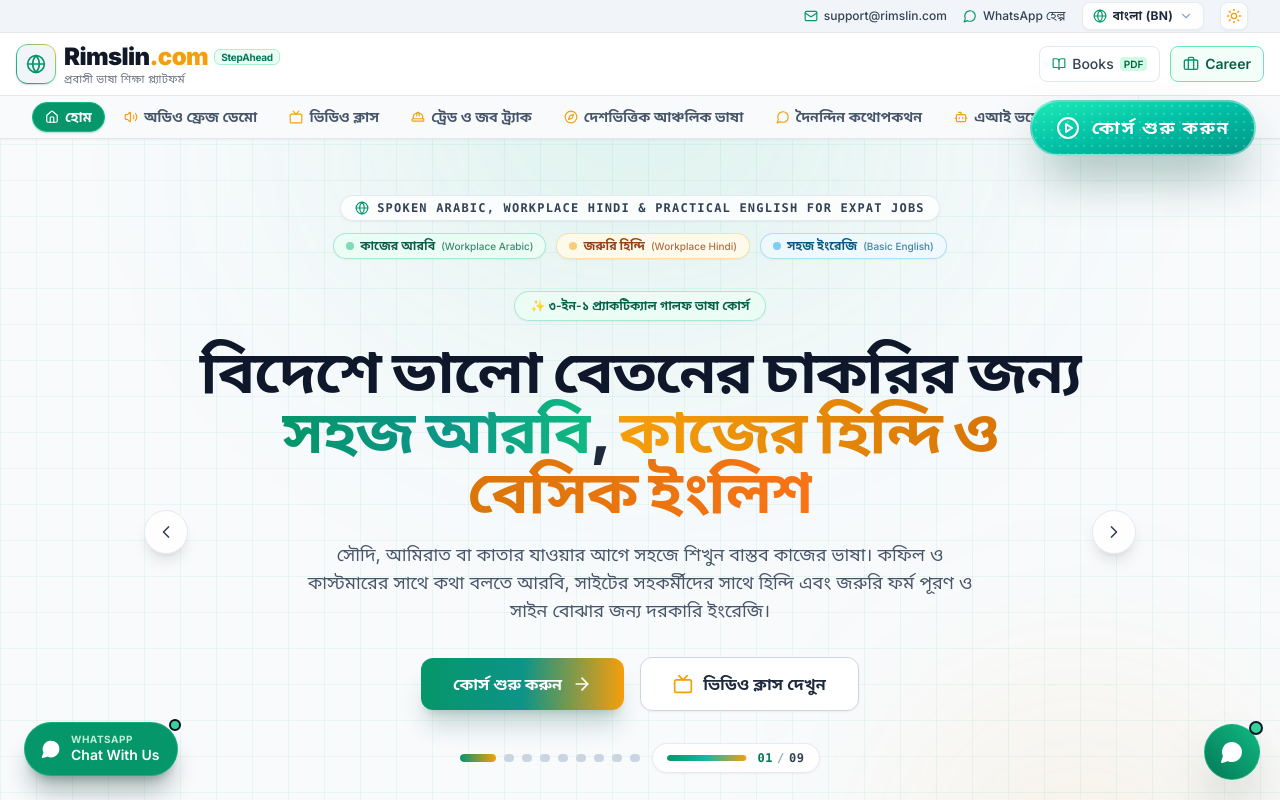
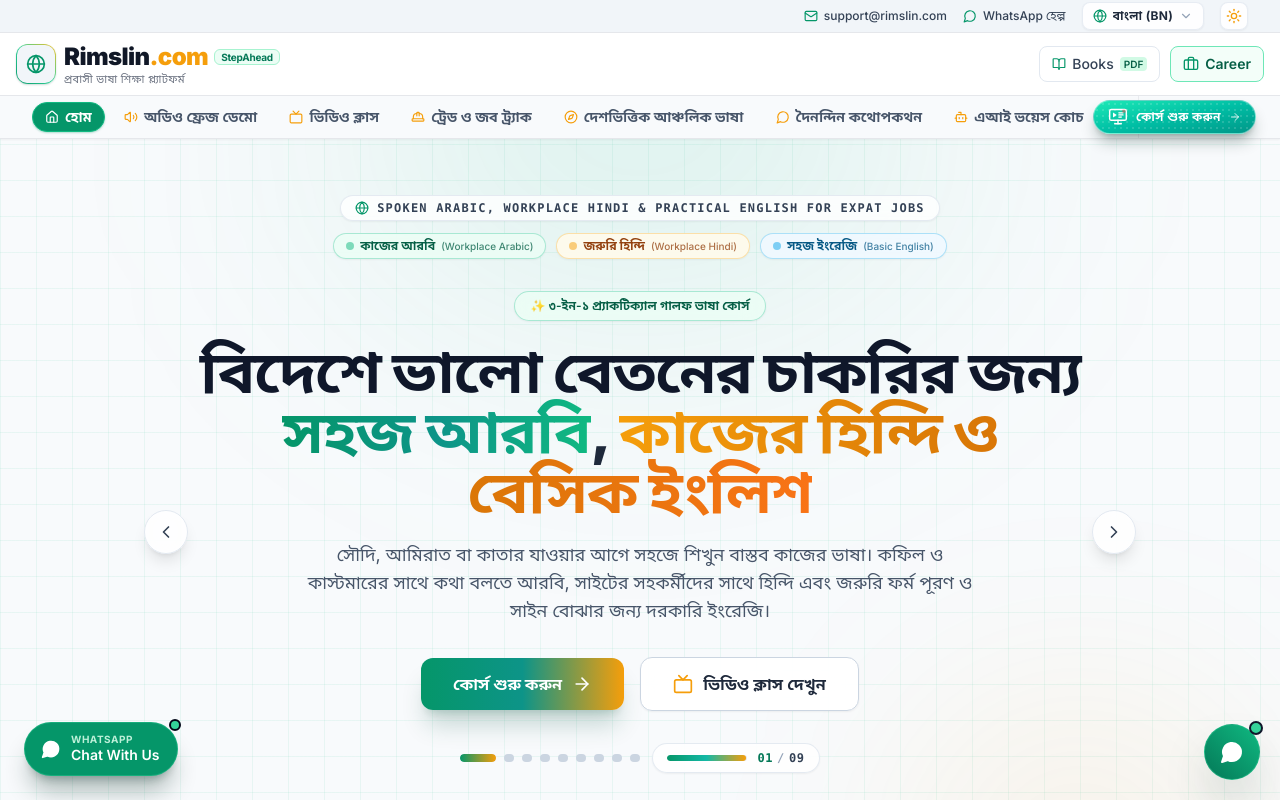
Before and after one commit to arif25/rimslin.com, a Next.js app: page / in a window 1280 px wide. Shown: the top 800 px of the page. Built offline with nearby package versions, Linux system fonts and the light colour scheme.

Commit message:
style(cta): refine course button with compact dimensions and multi-learning icon

```diff
--- a/components/Navbar.tsx
+++ b/components/Navbar.tsx
@@ -778,11 +778,11 @@ export default function Navbar() {
       )}
 
       {/* ========================================================================= */}
-      {/* PERSISTENT FLOATING STICKY "START COURSE" FAB (Top 100px, Right)         */}
+      {/* PERSISTENT FLOATING STICKY "START COURSE" BUTTON (Top 100px, Right)      */}
       {/* ========================================================================= */}
       <Link
         href={pathname === "/" ? "#course-plans" : "/#course-plans"}
-        className={`fixed top-[100px] right-3 sm:right-6 z-40 flex items-center gap-3 px-6 py-3 rounded-full bg-gradient-to-br from-[#1DE9B6] via-[#00BFA5] to-[#009688] hover:from-[#00F5D4] hover:via-[#1DE9B6] hover:to-[#00BFA5] border-2 border-white/40 shadow-2xl shadow-emerald-900/50 hover:shadow-emerald-900/70 hover:scale-105 active:scale-95 transition-all duration-300 ease-out group overflow-hidden select-none ${
+        className={`fixed top-[100px] right-3 sm:right-6 z-40 flex items-center gap-2 px-3.5 py-1.5 rounded-full bg-gradient-to-br from-[#1DE9B6] via-[#00BFA5] to-[#009688] hover:from-[#00F5D4] hover:via-[#1DE9B6] hover:to-[#00BFA5] border border-white/40 shadow-lg shadow-emerald-950/30 hover:shadow-xl hover:shadow-emerald-950/45 hover:scale-105 active:scale-95 transition-all duration-200 ease-out group overflow-hidden select-none ${
           isMobileDrawerOpen ? "opacity-0 pointer-events-none" : "opacity-100"
         }`}
         title={t.navbar.startCourse}
@@ -791,22 +791,47 @@ export default function Navbar() {
         {/* Subtle dot pattern texture overlay */}
         <div
           aria-hidden="true"
-          className="absolute inset-0 rounded-full opacity-20 pointer-events-none bg-[radial-gradient(#fff_1.5px,transparent_1.5px)] [background-size:8px_8px]"
+          className="absolute inset-0 rounded-full opacity-15 pointer-events-none bg-[radial-gradient(#fff_1px,transparent_1px)] [background-size:6px_6px]"
         />
 
         {/* Traveling light shine animation on hover */}
         <div
           aria-hidden="true"
-          className="absolute inset-0 -translate-x-full group-hover:translate-x-full bg-gradient-to-r from-transparent via-white/35 to-transparent transition-transform duration-1000 ease-in-out pointer-events-none"
+          className="absolute inset-0 -translate-x-full group-hover:translate-x-full bg-gradient-to-r from-transparent via-white/30 to-transparent transition-transform duration-700 ease-in-out pointer-events-none"
         />
 
-        {/* Prominent White Play Icon in Circle */}
-        <PlayCircle className="w-6 h-6 text-white shrink-0 relative z-10 drop-shadow-sm transition-transform duration-300 group-hover:scale-110" />
+        {/* Comprehensive Multi-Concept Course Learning Icon (Video, Docs/PDF, Live Online) */}
+        <svg
+          viewBox="0 0 24 24"
+          fill="none"
+          stroke="currentColor"
+          strokeWidth="1.75"
+          strokeLinecap="round"
+          strokeLinejoin="round"
+          className="w-4.5 h-4.5 sm:w-5 sm:h-5 text-white shrink-0 relative z-10 drop-shadow-sm transition-transform duration-200 group-hover:scale-110"
+          aria-hidden="true"
+        >
+          {/* Screen / Monitor frame */}
+          <rect x="2" y="3" width="20" height="13" rx="2" />
+          <path d="M8 20h8" />
+          <path d="M12 16v4" />
+          {/* Video Lesson: Play triangle badge */}
+          <polygon points="6,6.5 10.5,9.5 6,12.5" fill="currentColor" stroke="none" />
+          {/* Document / PDF Curriculum Lines */}
+          <line x1="13" y1="7" x2="18" y2="7" strokeWidth="1.5" />
+          <line x1="13" y1="9.5" x2="18" y2="9.5" strokeWidth="1.5" />
+          <line x1="13" y1="12" x2="16" y2="12" strokeWidth="1.5" />
+          {/* Live Broadcast Blinking Indicator Dot */}
+          <circle cx="19" cy="5" r="1.3" fill="#EF4444" stroke="#EF4444" className="animate-pulse" />
+        </svg>
 
-        {/* White, Bold, Uppercase Text with Letter Spacing */}
-        <span className="text-sm sm:text-lg font-extrabold tracking-widest text-white uppercase whitespace-nowrap relative z-10 drop-shadow-sm">
+        {/* Text */}
+        <span className="text-xs font-semibold tracking-wide text-white whitespace-nowrap relative z-10 drop-shadow-sm">
           {t.navbar.startCourse}
         </span>
+
+        {/* Subtle Arrow */}
+        <ArrowRight className="w-3 h-3 rtl:rotate-180 text-white/85 shrink-0 relative z-10 transition-transform duration-200 group-hover:translate-x-0.5 group-hover:text-white" />
       </Link>
     </header>
   );
```
